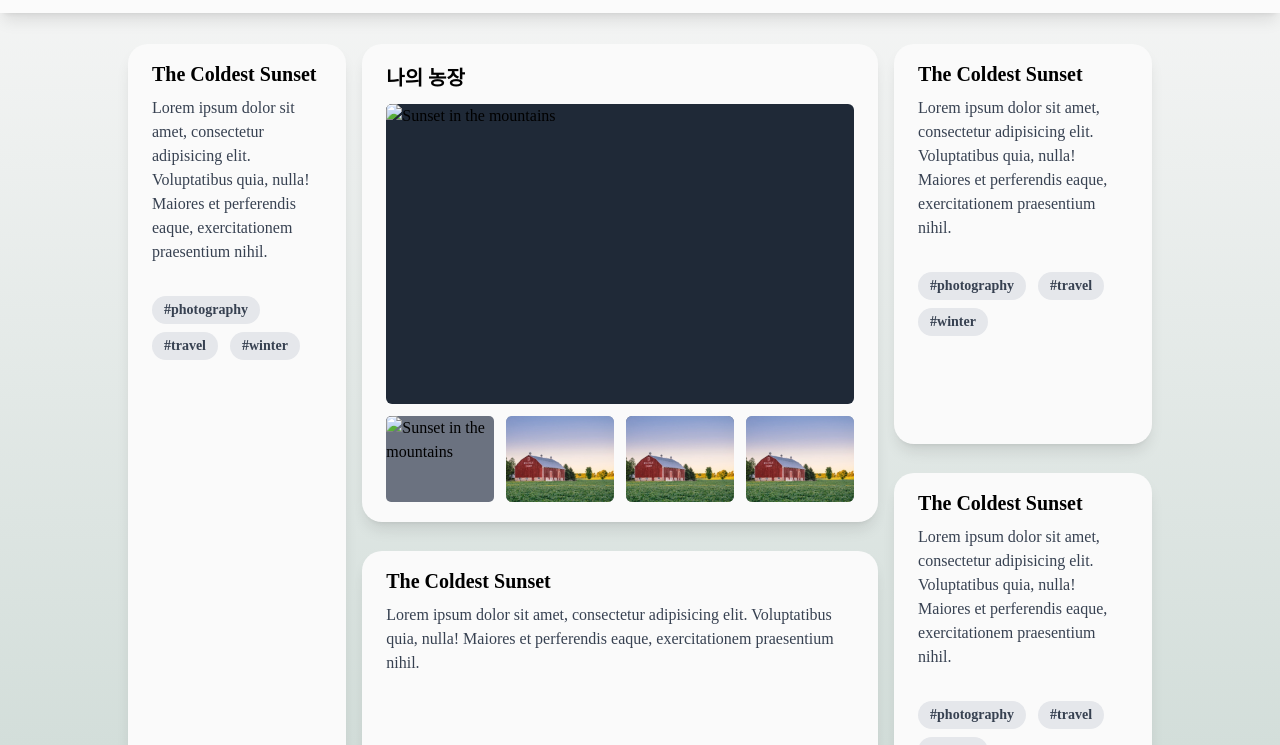
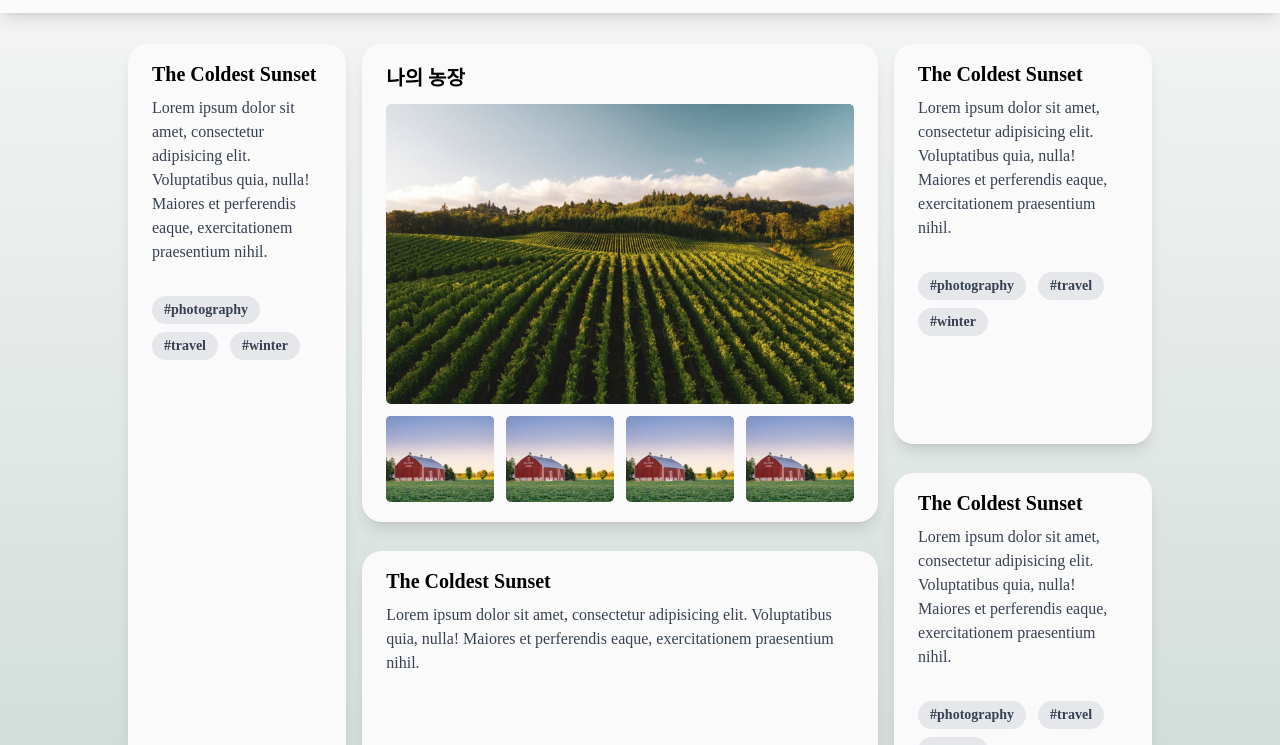
Before and after one commit to Likelion-TeamD/Likelion_FrontEnd, a website with bundled scripts: page pages/guest.html in a window 1280 px wide. Shown: the part 55-800 px from the top of the page. Built offline with nearby package versions, Linux system fonts and the light colour scheme; a web font is replaced by a local one.

Commit message:
image배율 commit

```diff
--- a/css/guest.css
+++ b/css/guest.css
@@ -11,3 +11,18 @@
   border-radius: 5px;
   margin-right: 0.75rem;
 } */
+
+.image-container {
+  width: 100%; /* 이미지 컨테이너의 가로 너비 */
+  overflow: hidden; /* 넘치는 부분을 숨기기 위해 overflow 속성 사용 */
+}
+
+.image {
+  border-radius: 5px;
+  /* overflow: hidden; */
+  width: 100%; /* 이미지의 가로 너비를 100%로 설정 */
+  height: auto; /* 이미지의 세로 높이를 자동으로 설정하여 가로세로 비율 유지 */
+   /* 최대 세로 높이는 가로의 2/3로 설정 (3:2 비율) */
+  object-fit: cover; /* 이미지를 컨테이너에 맞게 조절하면서 가장 큰 크기로 표시 */
+  object-position: center; /* 이미지를 가운데로 정렬 */
+}
--- a/pages/guest.html
+++ b/pages/guest.html
@@ -139,13 +139,14 @@
                         <!-- picture 영역 padding 적용 -->
                         <div class="px-6 py-5">
                             <div class="font-bold text-xl mb-3">나의 농장</div>
-                            <img id="image_main" class="image w-full h-[300px] rounded-md mb-3 bg-gray-800"
-                                alt="Sunset in the mountains">
+                            <div class="image-container">
+                                <img id="image_main" class="image w-full h-[300px] rounded-md mb-3 bg-gray-800" src="/img/farmMain.jpg"
+                                    alt="Sunset in the mountains">
+                            </div>
                             <!-- Four columns -->
-                            <div class="flex h-[20%]">
+                            <div class="flex">
                                 <item class="w-1/4 bg-gray-500 mr-3 rounded-[5px]">
-                                    <img class="image w-full h-full rounded-md"
-                                        alt="Sunset in the mountains">
+                                    <img id="im1" class="image" src="/img/farm1.jpg" alt="Sunset in the mountains">
                                 </item>
                                 <item class="w-1/4 bg-gray-400  mr-3 rounded-md">
                                     <img class="image w-full h-full rounded-md" src="/img/farm1.jpg"
```
